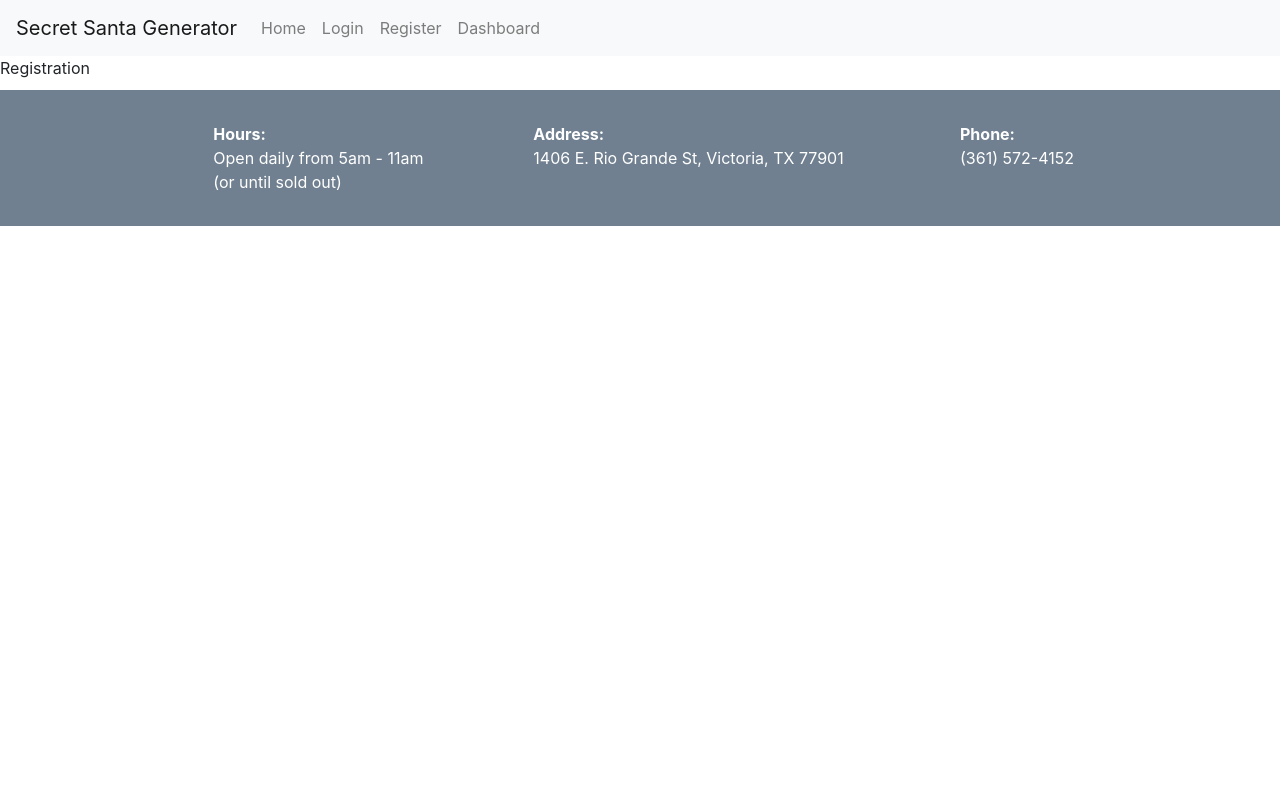
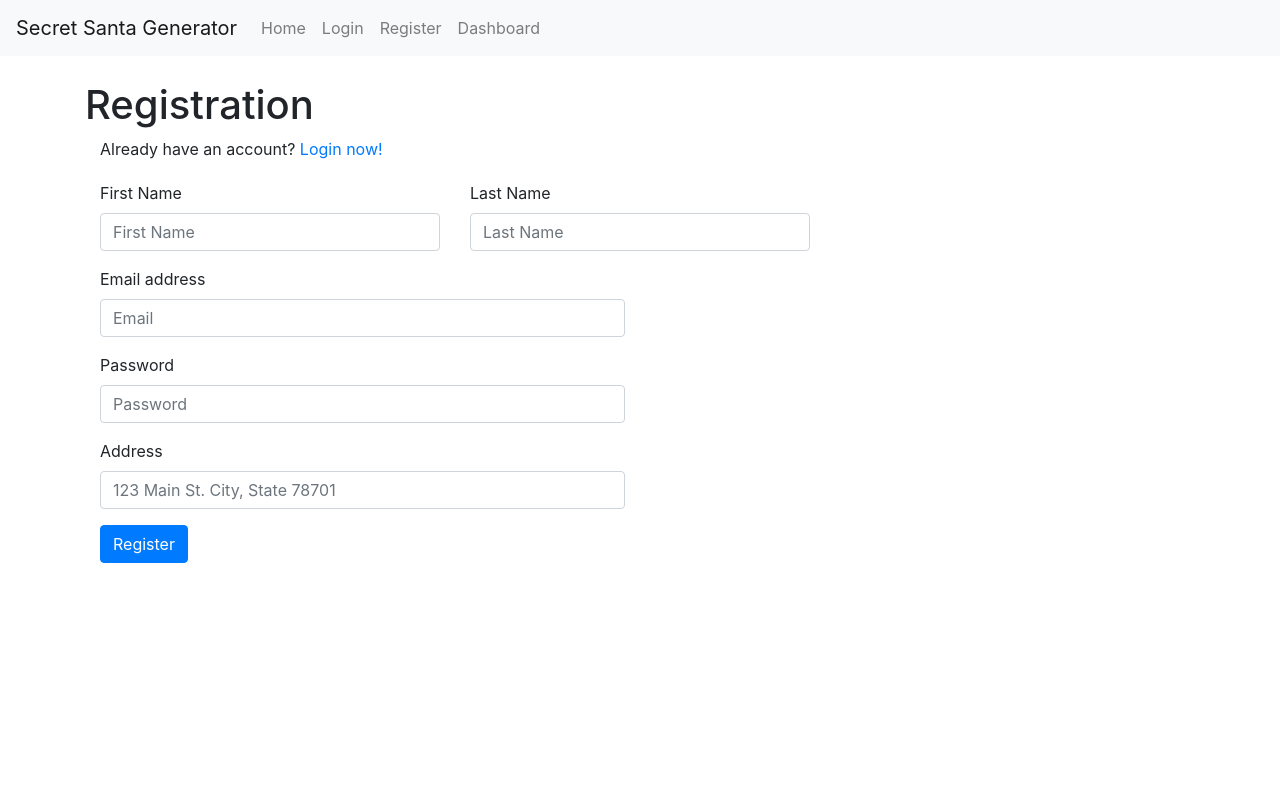
Before and after one commit to zoe-ng321/secretSantaGeneratorWebApp, a React (Create React App) app: page /register in a window 1280 px wide. Shown: the top 800 px of the page. Built offline with nearby package versions, Linux system fonts and the light colour scheme.

Commit message:
add forms to registration and login

```diff
--- a/src/App.css
+++ b/src/App.css
@@ -1,9 +1,5 @@
 html{
   overflow-x: hidden;
-}
-
-.App {
-
 }
 
 .container{
@@ -29,11 +25,29 @@ html{
   .hero {
     padding-top: 30px;
     margin-top: 0px;
-    background-color: lightblue;
+    background-color: rgb(240,240,240);
+    width: auto;
   }
   .hero div:nth-child(1) {
     padding-bottom: 30px;
+  }
+}
 
+@media (max-width: 530px) {
+  .hero {
+    padding-top: 30px;
+    margin-top: 0px;
+    background-color: rgb(240,240,240);
+    width: auto;
+  }
+  .hero div:nth-child(1) {
+    padding-bottom: 30px;
+  }
+  .hero img{
+    width: 250px;
+  }
+  .formField{
+    width: 100% !important;
   }
 }
 
@@ -64,11 +78,11 @@ html{
 .steps{
   margin-top: 20px;
   min-height: 90vh;
-
 }
 
 .step{
-
+  margin-top: 20px;
+  font-size: 28px;
 }
 
 .navbar{
--- a/src/containers/authenticated/userDashboard.js
+++ b/src/containers/authenticated/userDashboard.js
@@ -5,12 +5,13 @@ import Row from 'react-bootstrap/Row';
 import Col from 'react-bootstrap/Col';
 import Card from 'react-bootstrap/Card';
 import Button from 'react-bootstrap/Button';
+import Container from 'react-bootstrap/Container';
 
 
 function UserDashboard() {
 
   return (
-    <div class="container">
+    <Container fluid className="container">
       <div style={{ direction: 'flex', flexDirection:'row'}}>
         <h1>Dashboard</h1>
         <div>
@@ -29,7 +30,7 @@ function UserDashboard() {
           </Card.Body>
         </Card>
       </div>
-    </div>
+    </Container>
   );
 }
 
--- a/src/containers/unauthenticated/home.js
+++ b/src/containers/unauthenticated/home.js
@@ -1,32 +1,34 @@
 import santa from "../../assets/santa.jpg";
 import Row from 'react-bootstrap/Row';
 import Col from 'react-bootstrap/Col';
+import Container from 'react-bootstrap/Container';
+
 
 function Home() {
 
   return (
-    <div>
+    <Container fluid>
       <div>
         <Row className="hero">
           <Col className="title" lg={6}> Easily organize a Secret Santa gift exchange with your friends! </Col>
           <Col lg={6}><img height= '500px' src = {santa}/></Col>
         </Row>
-        <div className="steps container">
-          <Row style={{marginTop: '20px'}}>
-            <Col lg={6}><p>Step 1: Create a group for your friends to join!</p></Col>
-            <Col lg={6}><img height= '200px' src = {santa}/></Col>
+        <Container className="steps">
+          <Row className="step">
+            <Col lg={6} style={{backgroundColor:'lightblue'}}><p>Step 1: Create a group for your friends to join!</p></Col>
+            <Col lg={6} style={{backgroundColor:'lightcoral'}}><img height= '200px' src = {santa}/></Col>
           </Row>
-          <Row style={{marginTop: '20px'}}>
+          <Row className="step">
             <Col lg={6}><p>Step 2: Buy a present for your Secret Santa pairing that we automatically create!</p></Col>
             <Col lg={6}><img height= '200px' src = {santa}/></Col>
           </Row>
-          <Row style={{marginTop: '20px'}}>
+          <Row className="step">
             <Col lg={6}><p>Step 3: Exchange gifts with your friends!</p></Col>
             <Col lg={6}><img height= '200px' src = {santa}/></Col>
           </Row>
-        </div>
+        </Container>
       </div>
-    </div>
+    </Container>
   );
 }
 
--- a/src/containers/unauthenticated/login.js
+++ b/src/containers/unauthenticated/login.js
@@ -1,6 +1,8 @@
 import React from 'react';
 import Button from 'react-bootstrap/Button';
-
+import Form from 'react-bootstrap/Form';
+import Container from 'react-bootstrap/Container';
+import Col from 'react-bootstrap/Col';
 
 class Login extends React.Component {
   constructor(props){
@@ -10,14 +12,29 @@ class Login extends React.Component {
     }
   }
 
-
   render(){
     return (
-      <div className="container">
+      <Container fluid className="container">
         <h1>Login</h1>
-        <Button>Login</Button>
-        <Button>Sign up</Button>
-      </div>
+        <Form>
+          <Form.Group as={Col} md="6" controlId="formEmail">
+            <Form.Label>Email address</Form.Label>
+            <Form.Control type="email" placeholder="Email"/>
+          </Form.Group>
+          <Form.Group as={Col} md="6" controlId="formPassword">
+            <Form.Label>Password</Form.Label>
+            <Form.Control type="password" placeholder="Password"/>
+          </Form.Group>
+          <Col md="6">
+            <Button variant="primary" type="submit">
+              Login
+            </Button>
+            <Form.Text style={{fontSize: '16px', marginTop:'20px'}}>
+              Don't have an account? <a href="#">Register now!</a>
+            </Form.Text>
+          </Col>
+        </Form>
+      </Container>
     );
   }
 }
--- a/src/containers/unauthenticated/registration.js
+++ b/src/containers/unauthenticated/registration.js
@@ -1,10 +1,52 @@
+import React from 'react';
+import Button from 'react-bootstrap/Button';
+import Form from 'react-bootstrap/Form';
+import Container from 'react-bootstrap/Container';
+import Col from 'react-bootstrap/Col';
+import Row from 'react-bootstrap/Row';
 
 function Registration() {
 
   return (
-    <div>
-      Registration
-    </div>
+    <Container fluid className="container">
+      <h1>Registration</h1>
+      <Form>
+        <Col style={{marginBottom: '20px'}}>
+          <Form.Text style={{fontSize: '16px'}}>
+            Already have an account? <a href="#">Login now!</a>
+          </Form.Text>
+        </Col>
+        <Col>
+          <Row>
+            <Form.Group as={Col} md="4" controlId="formFirstName">
+              <Form.Label>First Name</Form.Label>
+              <Form.Control type="firstName" placeholder="First Name"/>
+            </Form.Group>
+            <Form.Group as={Col} md="4" controlId="formLastName">
+              <Form.Label>Last Name</Form.Label>
+              <Form.Control type="lastName" placeholder="Last Name"/>
+            </Form.Group>
+          </Row>
+        </Col>
+        <Form.Group as={Col} md="6" controlId="formEmail">
+          <Form.Label>Email address</Form.Label>
+          <Form.Control type="email" placeholder="Email"/>
+        </Form.Group>
+        <Form.Group as={Col} md="6" controlId="formPassword">
+          <Form.Label>Password</Form.Label>
+          <Form.Control type="password" placeholder="Password"/>
+        </Form.Group>
+        <Form.Group as={Col} md="6" controlId="formAddress">
+          <Form.Label>Address</Form.Label>
+          <Form.Control type="address" placeholder="123 Main St. City, State 78701"/>
+        </Form.Group>
+        <Col md="6">
+          <Button variant="primary" type="submit">
+            Register
+          </Button>
+        </Col>
+      </Form>
+    </Container>
   );
 }
 
```
